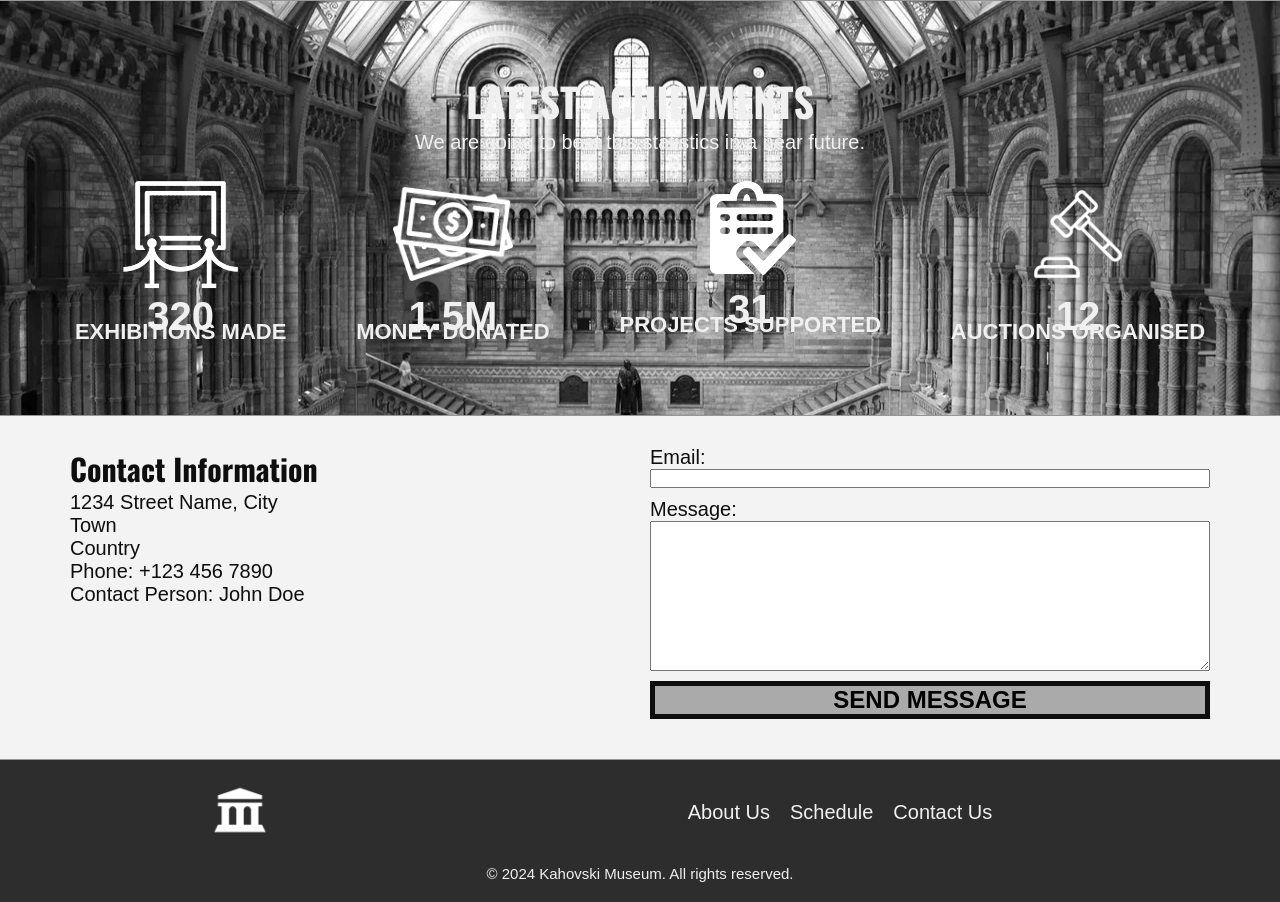
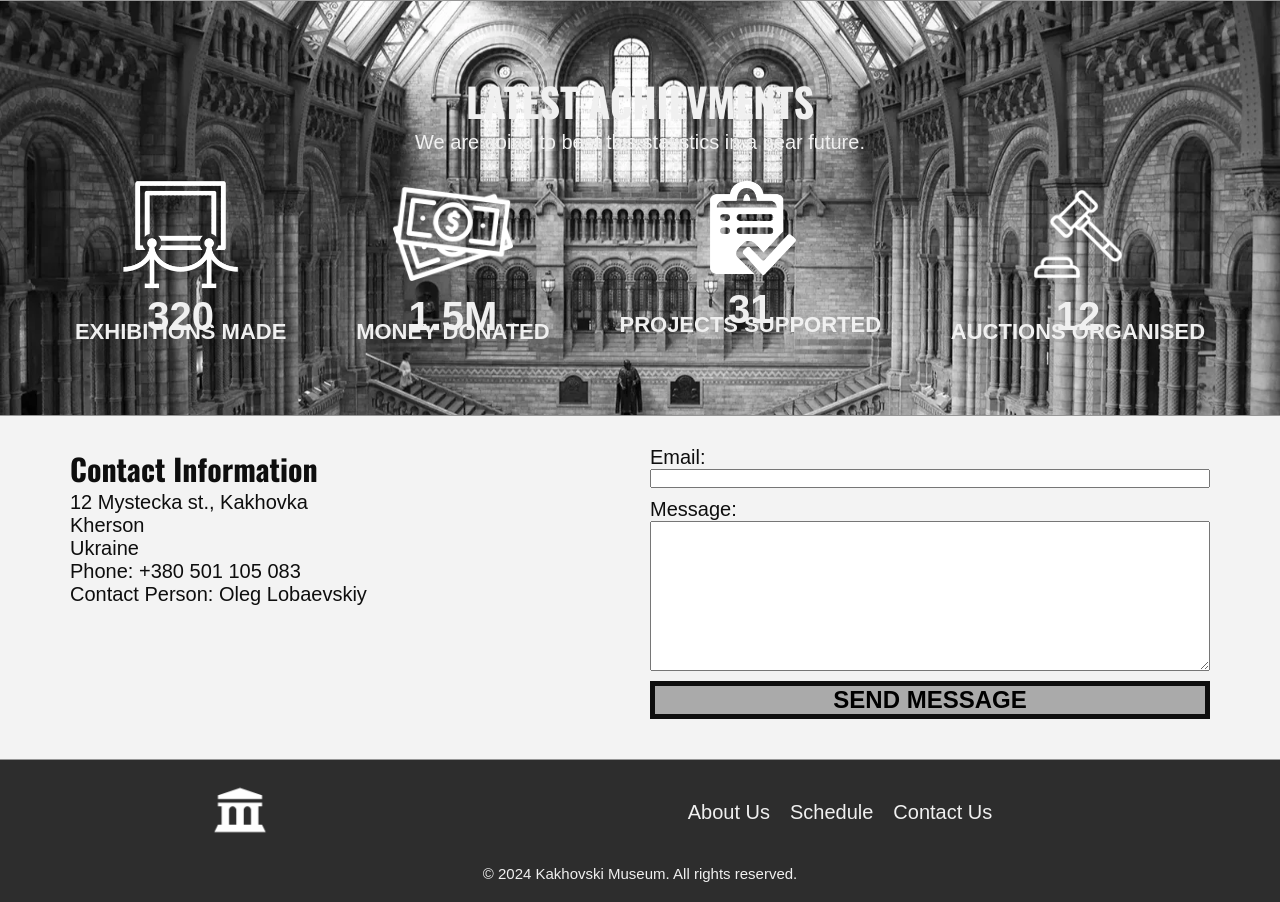
Before and after one commit to Careless-boop/museum-lab, a plain HTML site: page index.html in a window 1280 px wide. Shown: the part 1458-2360 px from the top of the page. Drawn offline with nearby package versions, Linux system fonts and the light colour scheme; a web font is replaced by a local one.

Commit message:
Added href to nav links and fixed Kakhovka syntax

```diff
--- a/index.html
+++ b/index.html
@@ -13,13 +13,13 @@
         <img class="header__logo" src="img/favicon.ico" alt="Museum logo" />
         <ul class="header__links">
           <li class="header__links-item">
-            <a class="header__link" href="#">About us</a>
+            <a class="header__link" href="index.html#about-us">About us</a>
           </li>
           <li class="header__links-item">
             <a class="header__link" href="#">Schedule</a>
           </li>
           <li class="header__links-item">
-            <a class="header__link" href="#">Contacts</a>
+            <a class="header__link" href="index.html#contact-us">Contacts</a>
           </li>
         </ul>
         <div class="header__socials">
@@ -34,7 +34,7 @@
       </nav>
       <div class="header__hero">
         <div class="hero__content container">
-          <h1 class="hero__title">Kahovski Museum of Modern Art</h1>
+          <h1 class="hero__title">Kakhovski Museum of Modern Art</h1>
           <p class="hero__text">
             Welcome to our official page. Explore all interesting sections!
           </p>
@@ -138,11 +138,11 @@
         <div class="contact-us__container container">
           <div class="contact-us__info">
             <h2 class="contact-us__heading">Contact Information</h2>
-            <p class="contact-us__address">1234 Street Name, City</p>
-            <p class="contact-us__town">Town</p>
-            <p class="contact-us__country">Country</p>
-            <p class="contact-us__number">Phone: +123 456 7890</p>
-            <p class="contact-us__contact-name">Contact Person: John Doe</p>
+            <p class="contact-us__address">12 Mystecka st., Kakhovka</p>
+            <p class="contact-us__town">Kherson</p>
+            <p class="contact-us__country">Ukraine</p>
+            <p class="contact-us__number">Phone: +380 501 105 083</p>
+            <p class="contact-us__contact-name">Contact Person: Oleg Lobaevskiy</p>
           </div>
           <div class="contact-us__form-container">
             <form
@@ -189,7 +189,7 @@
         </div>
         <div class="footer__unnecessary">
           <p class="footer__copyright">
-            © 2024 Kahovski Museum. All rights reserved.
+            © 2024 Kakhovski Museum. All rights reserved.
           </p>
         </div>
       </div>
```
